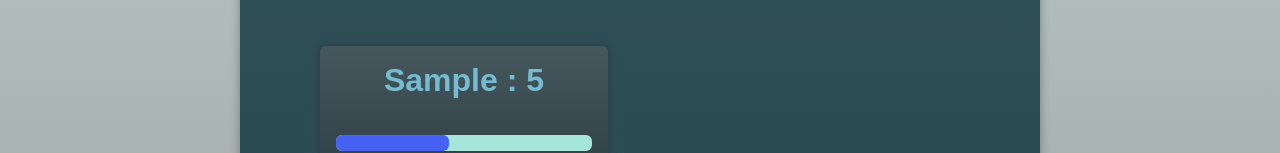
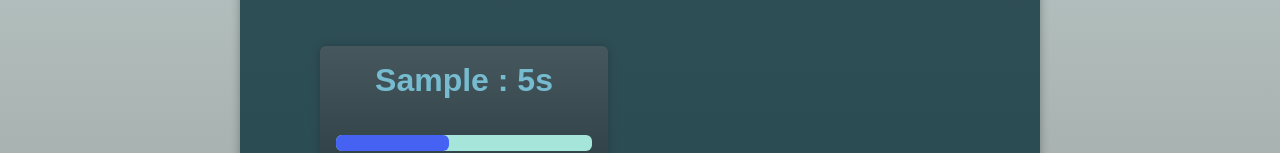
Before and after one commit to NikolayDimov/React-Advanced-State-Management, a React (Vite) app: page / in a window 1280 px wide. Both pictures are taken after typing "Sample", "5" into the empty fields and a click on the button "Add Timer". Shown: the part 388-541 px from the top of the page. Built offline with nearby package versions, Linux system fonts and the light colour scheme; a web font is replaced by a local one.

Commit message:
readme update

```diff
--- a/src/components/Timer.tsx
+++ b/src/components/Timer.tsx
@@ -36,7 +36,7 @@ export default function Timer({ name, duration }: TimerProps) {
     return (
         <Container as="article">
             <h2>
-                {name} : {duration}
+                {name} : {duration}s
             </h2>
             <p>
                 <progress max={duration * 1000} value={remainingTime} />
```
Also changed, not shown: 3CE56EC0-193C-4182-9749-D47DC3E371B8_1_201_a.jpeg (added), 1 other file (tests, documents, lock files or other folders).
